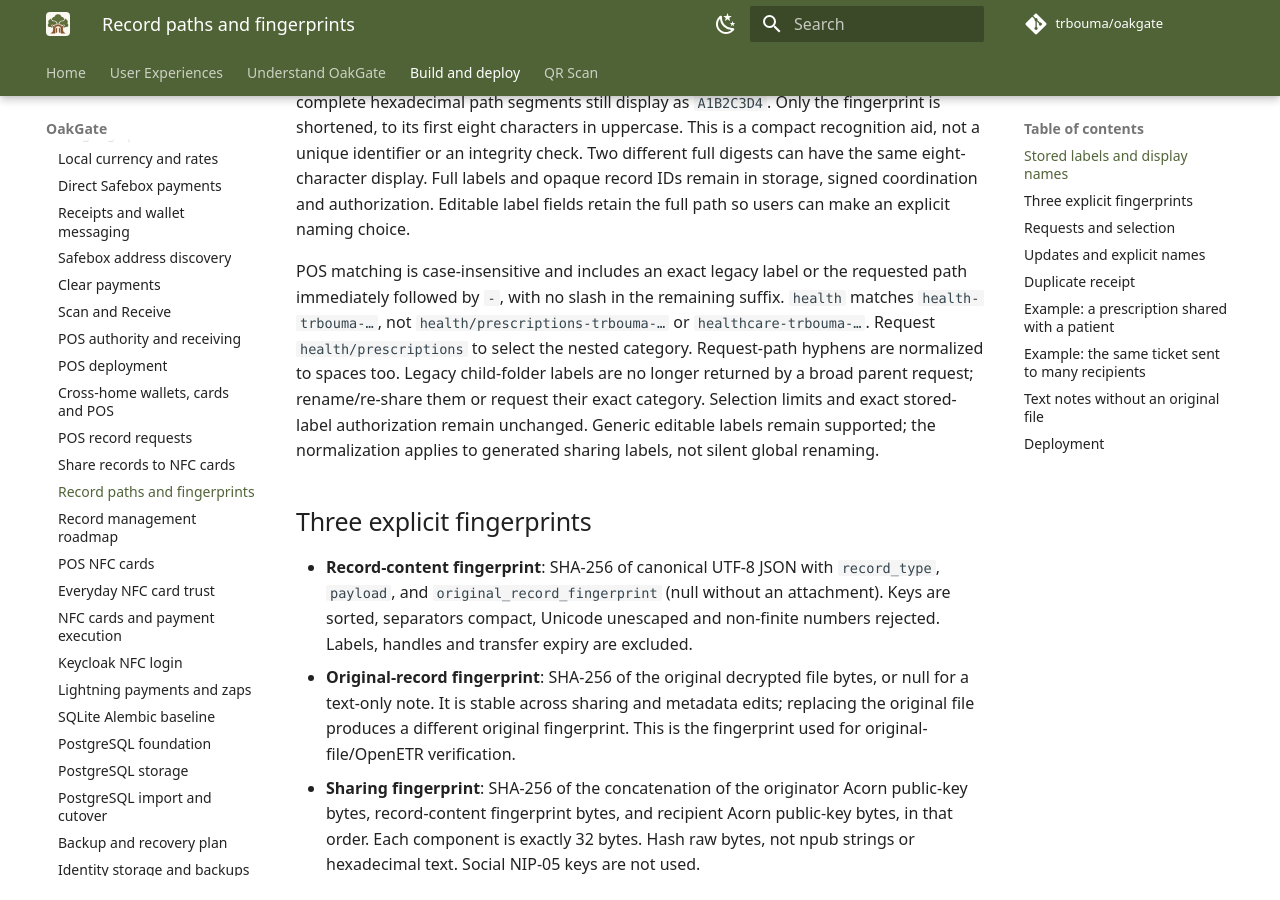
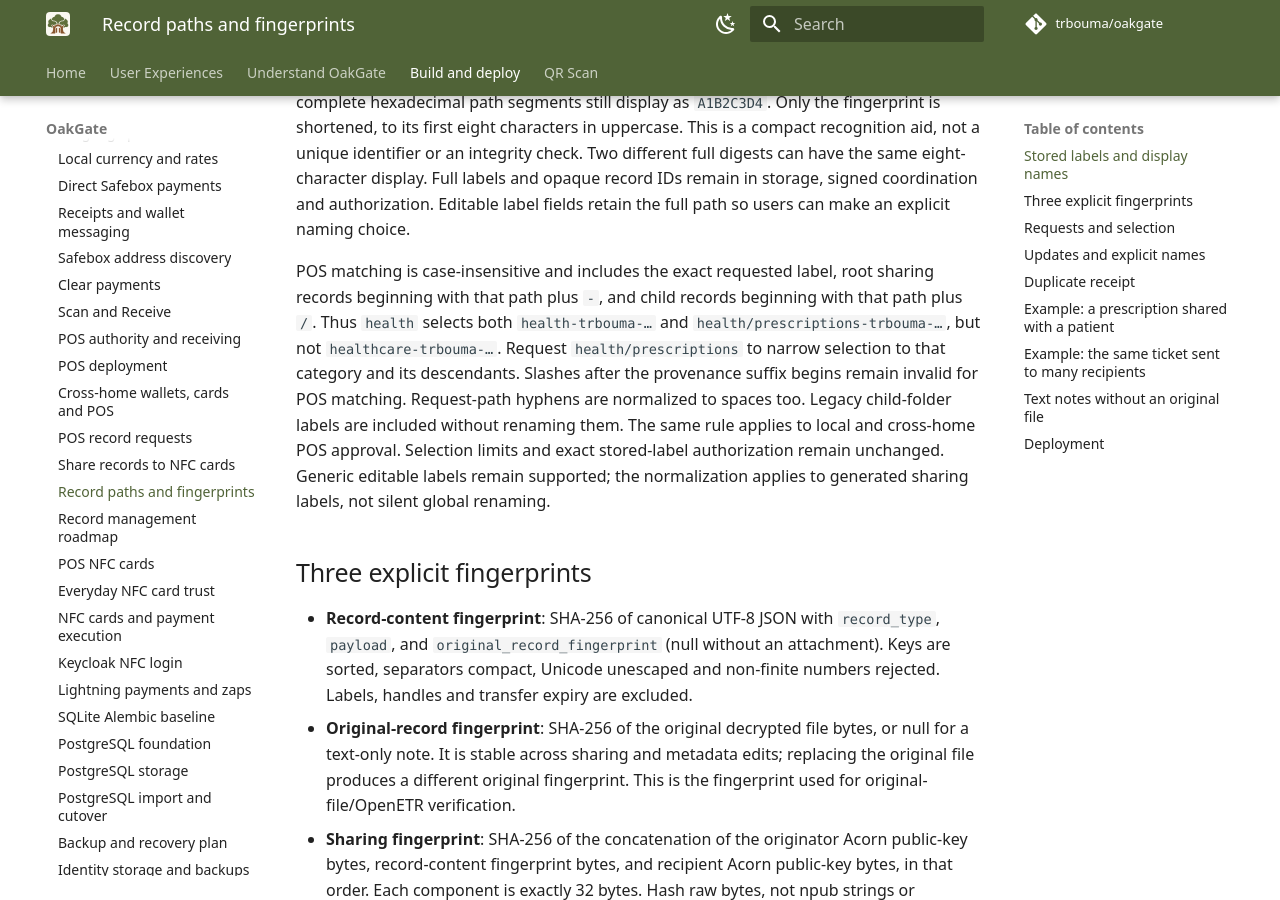
Before and after one commit to trbouma/oakgate, an MkDocs documentation site: the page built from docs/041-record-fingerprint-labels.md, in a window 1280 px wide and 900 px high, scrolled down 1532 px. Built offline with MkDocs 1.6.1 and Material for MkDocs 9.7.7, drawn with Linux system fonts in a browser that asks for light colours; comment, search, counter and statistics services are not loaded.

Commit message:
fix(pos): include root and descendant records in category selection
- Match exact labels, root sharing suffixes and child paths
- Exclude unrelated category prefixes
- Apply consistent matching to local and cross-home POS flows
- Update documentation and regression tests

```diff
--- a/docs/041-record-fingerprint-labels.md
+++ b/docs/041-record-fingerprint-labels.md
@@ -63,13 +63,15 @@ Two different full digests can have the same eight-character display. Full label
 remain in storage, signed coordination and authorization. Editable label fields
 retain the full path so users can make an explicit naming choice.
 
-POS matching is case-insensitive and includes an exact legacy label or the
-requested path immediately followed by `-`, with no slash in the remaining
-suffix. `health` matches `health-trbouma-…`, not `health/prescriptions-trbouma-…`
-or `healthcare-trbouma-…`. Request `health/prescriptions` to select the nested
-category. Request-path hyphens are normalized to spaces too. Legacy child-folder
-labels are no longer returned by a broad parent request; rename/re-share them or
-request their exact category. Selection limits and exact stored-label
+POS matching is case-insensitive and includes the exact requested label,
+root sharing records beginning with that path plus `-`, and child records
+beginning with that path plus `/`. Thus `health` selects both `health-trbouma-…`
+and `health/prescriptions-trbouma-…`, but not `healthcare-trbouma-…`.
+Request `health/prescriptions` to narrow selection to that category and its
+descendants. Slashes after the provenance suffix begins remain invalid for POS
+matching. Request-path hyphens are normalized to spaces too. Legacy child-folder
+labels are included without renaming them. The same rule applies to local and
+cross-home POS approval. Selection limits and exact stored-label
 authorization remain unchanged. Generic editable labels remain supported; the
 normalization applies to generated sharing labels, not silent global renaming.
 
```
Also changed, not shown: 4 other files.
